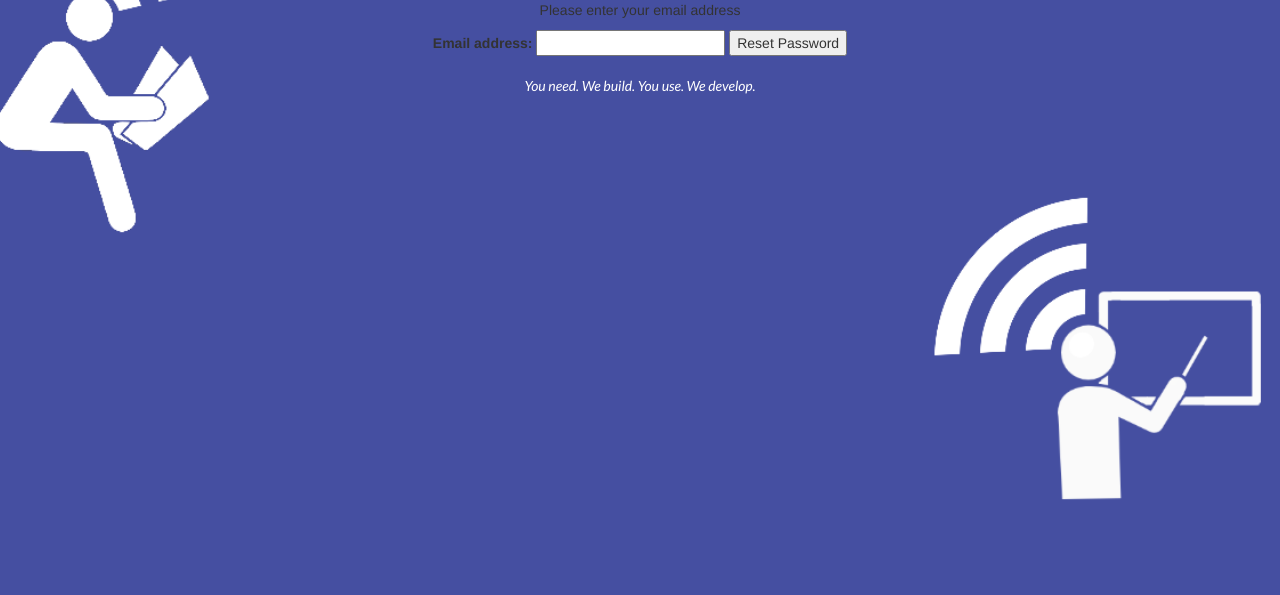
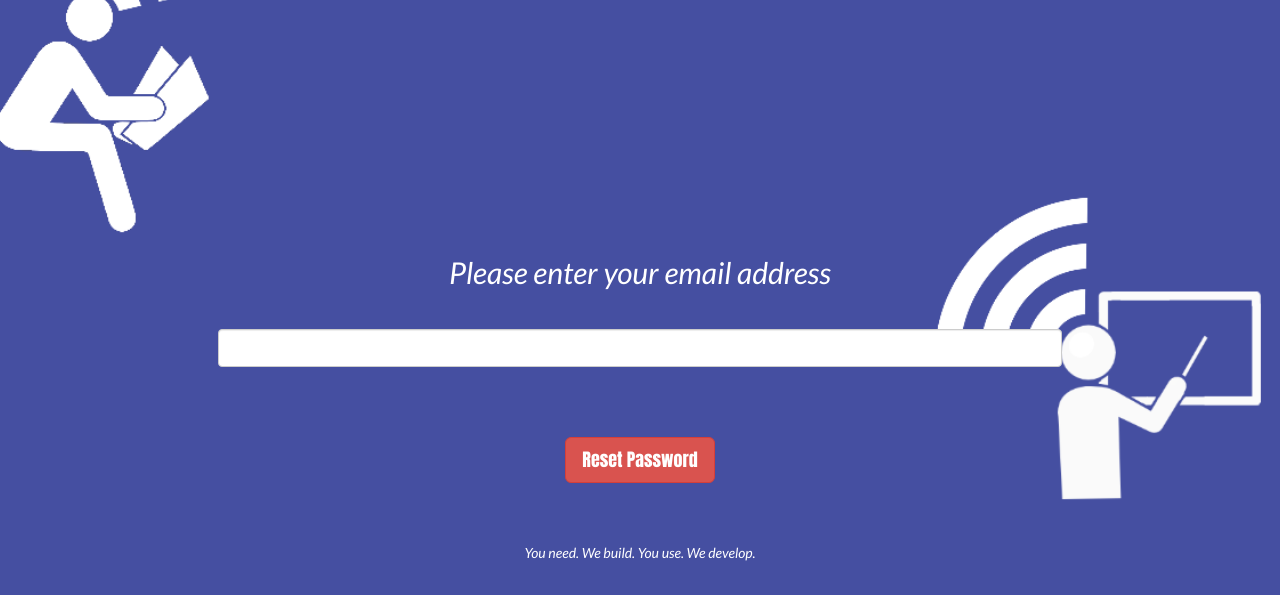
Before and after one commit to Deasun/snAPP, a Django app: page /accounts/password_reset/password_reset/ in a window 1280 px wide. Shown: the part 205-800 px from the top of the page. Run offline with Django 3.2, Linux system fonts and the light colour scheme; some libraries are stand-ins or nearby versions.

Commit message:
-xs password reset form styled

```diff
--- a/static/css/_buttons.scss
+++ b/static/css/_buttons.scss
@@ -21,5 +21,5 @@
 
 
 .home-btn {
-    margin-top: 6rem;
+    margin-top: 5rem;
 }
--- a/static/css/_forms.scss
+++ b/static/css/_forms.scss
@@ -3,3 +3,23 @@
     margin-left: 17%;
     margin-top: 20%;
 }
+
+#id_email {
+    margin-top: 4rem;
+    display: block;
+    width: 100%;
+    height: 38px;
+    padding: 8px 12px;
+    font-size: 14px;
+    line-height: 1.42857143;
+    color: #555555;
+    background-color: #ffffff;
+    background-image: none;
+    border: 1px solid #cccccc;
+    border-radius: 4px;
+        -webkit-box-shadow: inset 0 1px 1px rgba(0,0,0,0.075);
+        box-shadow: inset 0 1px 1px rgba(0,0,0,0.075);
+        -webkit-transition: border-color ease-in-out .15s,-webkit-box-shadow ease-in-out .15s;
+        -o-transition: border-color ease-in-out .15s,box-shadow ease-in-out .15s;
+        transition: border-color ease-in-out .15s,box-shadow ease-in-out .15s;
+}
--- a/static/css/_globals.scss
+++ b/static/css/_globals.scss
@@ -13,3 +13,10 @@ hr {
     border-color: $white;
     width: 66.6%;
 }
+
+#footer {
+   position:absolute;
+   bottom:0;
+   width:100%;
+   height:60px;
+}
--- a/static/css/custom.css
+++ b/static/css/custom.css
@@ -46,6 +46,12 @@ hr {
   border-color: #fff;
   width: 66.6%; }
 
+#footer {
+  position: absolute;
+  bottom: 0;
+  width: 100%;
+  height: 60px; }
+
 .nav-link {
   margin-left: 2rem;
   margin-right: 2rem; }
@@ -69,11 +75,30 @@ hr {
   color: #00A6FF; }
 
 .home-btn {
-  margin-top: 6rem; }
+  margin-top: 5rem; }
 
 .login {
   width: 66%;
   margin-left: 17%;
   margin-top: 20%; }
 
+#id_email {
+  margin-top: 4rem;
+  display: block;
+  width: 100%;
+  height: 38px;
+  padding: 8px 12px;
+  font-size: 14px;
+  line-height: 1.42857143;
+  color: #555555;
+  background-color: #ffffff;
+  background-image: none;
+  border: 1px solid #cccccc;
+  border-radius: 4px;
+  -webkit-box-shadow: inset 0 1px 1px rgba(0, 0, 0, 0.075);
+  box-shadow: inset 0 1px 1px rgba(0, 0, 0, 0.075);
+  -webkit-transition: border-color ease-in-out .15s,-webkit-box-shadow ease-in-out .15s;
+  -o-transition: border-color ease-in-out .15s,box-shadow ease-in-out .15s;
+  transition: border-color ease-in-out .15s,box-shadow ease-in-out .15s; }
+
 /*# sourceMappingURL=custom.css.map */
--- a/templates/base.html
+++ b/templates/base.html
@@ -46,8 +46,7 @@
                     <!--Navbar for unlogged user-->
                     <a class="nav-link active" href="{% url 'login' %}">Login</a>
                     <a class="nav-link" href="#">About</a>
-                    <a class="nav-link" href="{% url 'registration' %}">Register</a>
-                    {% endif %}
+                    <a class="nav-link" href="{% url 'registration' %}">Register</a> {% endif %}
                 </nav>
             </div>
         </header>
@@ -75,12 +74,15 @@
                 </form>
             </div>
         </div>
-        {% endif %}
-        {% block content %} {% endblock %}
+        {% endif %} {% block content %} {% endblock %}
     </div>
-    <footer>
+    <footer id="footer">
         <div class="container">
-            <h5>You need. We build. You use. We develop.</h5>
+            <div class="row">
+                <div class="col-xs-12">
+                    <h5>You need. We build. You use. We develop.</h5>
+                </div>
+            </div>
         </div>
     </footer>
 
--- a/templates/registration/password_reset_form.html
+++ b/templates/registration/password_reset_form.html
@@ -5,19 +5,19 @@
 {% block page_heading %}Reset Password{% endblock %}
 
 {% block content %}
-<form method='POST'>
-    <p>Please enter your email address</p>
 
+
+<form method='POST' class='login'>
     {% csrf_token %}
-
+    <h4>Please enter your email address</h4>
     {{ form.email.errors }}
 
-    <p>
-        <label for='id_email'>Email address:</label>
-        {{ form.email }}
 
-        <button>Reset Password</button>
-    </p>
+    {{ form.email }}
+    <br>
+    <button type="submit" class="btn btn-lg btn-danger home-btn">Reset Password</button>
+
+        <!--<button>Reset Password</button>-->
 
 </form>
 {% endblock %}
```
Also changed, not shown: 1 other file.
